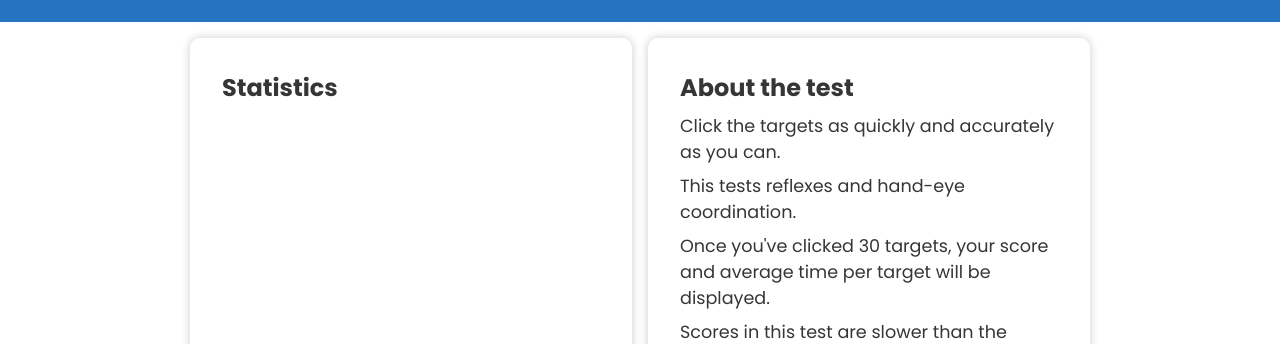
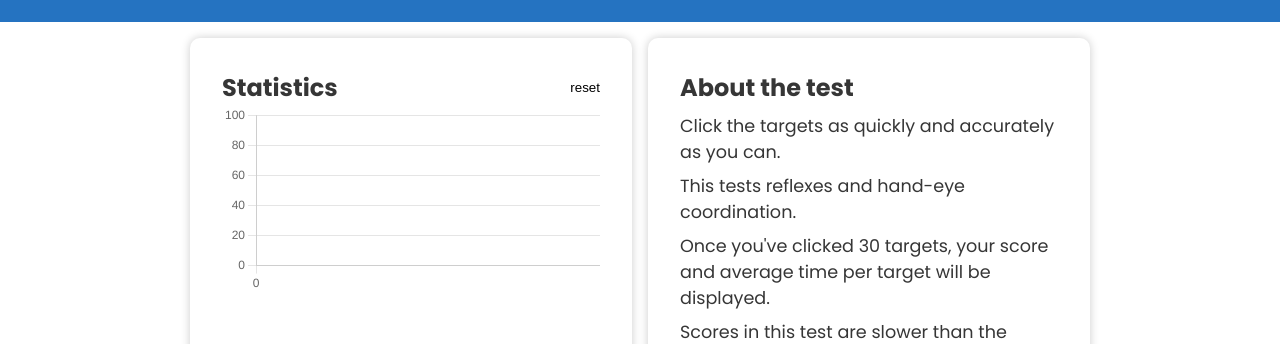
Before and after one commit to DieBijacz/Skill-test, a React (Create React App) app in the folder frontend/: page /aim in a window 1280 px wide. Shown: the part 528-872 px from the top of the page. Built offline with nearby package versions, Linux system fonts and the light colour scheme; no server answers; the HTML template or start-up script is replaced by a standard one.

Commit message:
save and reset data func for aim-trainer game.

```diff
--- a/frontend/src/pages/Aim.jsx
+++ b/frontend/src/pages/Aim.jsx
@@ -1,6 +1,8 @@
 import React, { useEffect, useRef, useState } from 'react'
 import { FontAwesomeIcon } from '@fortawesome/react-fontawesome'
 import { faBullseye } from '@fortawesome/free-solid-svg-icons'
+import { getScore, resetScore, saveScore } from '../components/utilities';
+import { Line } from 'react-chartjs-2';
 
 const Aim = () => {
   const targetSizePixels = 80;
@@ -8,8 +10,12 @@ const Aim = () => {
 
   const [runGame, setRunGame] = useState(false)
   const [startTime, setStartTime] = useState(undefined)
+  const [score, setScore] = useState()
   const [targetsLeft, setTargetsLeft] = useState(numberOfTargets)
   const [targetCoords, setTargetCoords] = useState([-targetSizePixels, -targetSizePixels])
+  const [chartData, setChartData] = useState()
+  const [dataSaved, setDataSaved] = useState(false)
+  const [scoreReset, setScoreReset] = useState(false)
   const board = useRef()
 
   const startGame = () => {
@@ -27,7 +33,6 @@ const Aim = () => {
   }
 
   const createTarget = () => {
-    console.log('create target')
     const boardWith = board.current.offsetWidth
     const boardHeight = board.current.offsetHeight
 
@@ -38,16 +43,54 @@ const Aim = () => {
 
   const endGame = () => {
     const currentTime = Date.now()
-    console.log('game over. time:', currentTime - startTime, 'avarage:', (currentTime - startTime) / numberOfTargets)
+    setScore((currentTime - startTime) / numberOfTargets)
     setRunGame(false)
     setStartTime(undefined)
     setTargetCoords([-targetSizePixels, -targetSizePixels])
     setTargetsLeft(numberOfTargets)
   }
 
+  // START GAME
   useEffect(() => {
     if (runGame && targetsLeft !== 0) createTarget()
   }, [targetsLeft, runGame])
+
+  // SAVE SCORE IN DB
+  useEffect(() => {
+    if (score < 1000) {
+      saveScore('aim-trainer', score, setDataSaved)
+    }
+  }, [score])
+
+  // GET DATA FOR CHART
+  useEffect(() => {
+    getScore('aim-trainer', setChartData)
+    setDataSaved(false)
+    setScoreReset(false)
+  }, [dataSaved, scoreReset])
+
+  //chart data
+  const data = {
+    labels: Object.keys(chartData ? chartData : []),
+    datasets: [{
+      data: Object.values(chartData ? chartData : []),
+      backgroundColor: 'white',
+      borderColor: '#2573C1',
+      pointBorderColor: '#2573C1',
+      tension: .4,
+    }]
+  }
+
+  // chart options
+  const chartOptions = {
+    plugins: {
+      legend: true
+    },
+    scales: {
+      y: { min: 0, max: chartData ? Math.max(...Object.values(chartData)) + 10 : 100 },
+      x: { min: 0, max: 1000 }
+    }
+  }
 
   return (
     <div>
@@ -72,8 +115,11 @@ const Aim = () => {
         <div id='statistics' className="card-container grid-2">
           <div className='card'>
             <div className="chart-container">
-              <h1>Statistics</h1>
-              {/* <Line data={data} options={chartOptions} /> */}
+              <div className='spaced'>
+                <h1>Statistics</h1>
+                <button className='btn' id='reset-data-btn' onClick={() => resetScore('aim-trainer', setScoreReset)}>reset</button>
+              </div>
+              <Line data={data} options={chartOptions} />
             </div>
           </div>
           <div className='card'>
```
Also changed, not shown: 1 other file (tests, documents, lock files or other folders).
